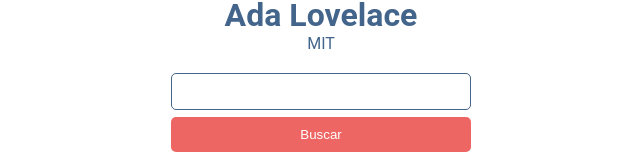
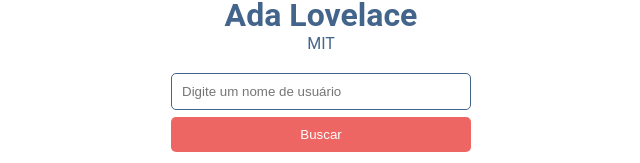
Before and after one commit to timarcosdias/github-user-api, a plain HTML site: page index.html in a window 1280 px wide. Shown: the part 228-391 px from the top of the page, without its empty margins (319-959 px from the left). Drawn offline with Linux system fonts and the light colour scheme.

Commit message:
Add placeholder

```diff
--- a/index.html
+++ b/index.html
@@ -14,7 +14,7 @@
 
     <form>
       <div>
-        <input type="text" name="username" id="username">
+        <input type="text" name="username" id="username" placeholder="Digite um nome de usuário">
       </div>
       <div>
         <button>Buscar</button>
```
